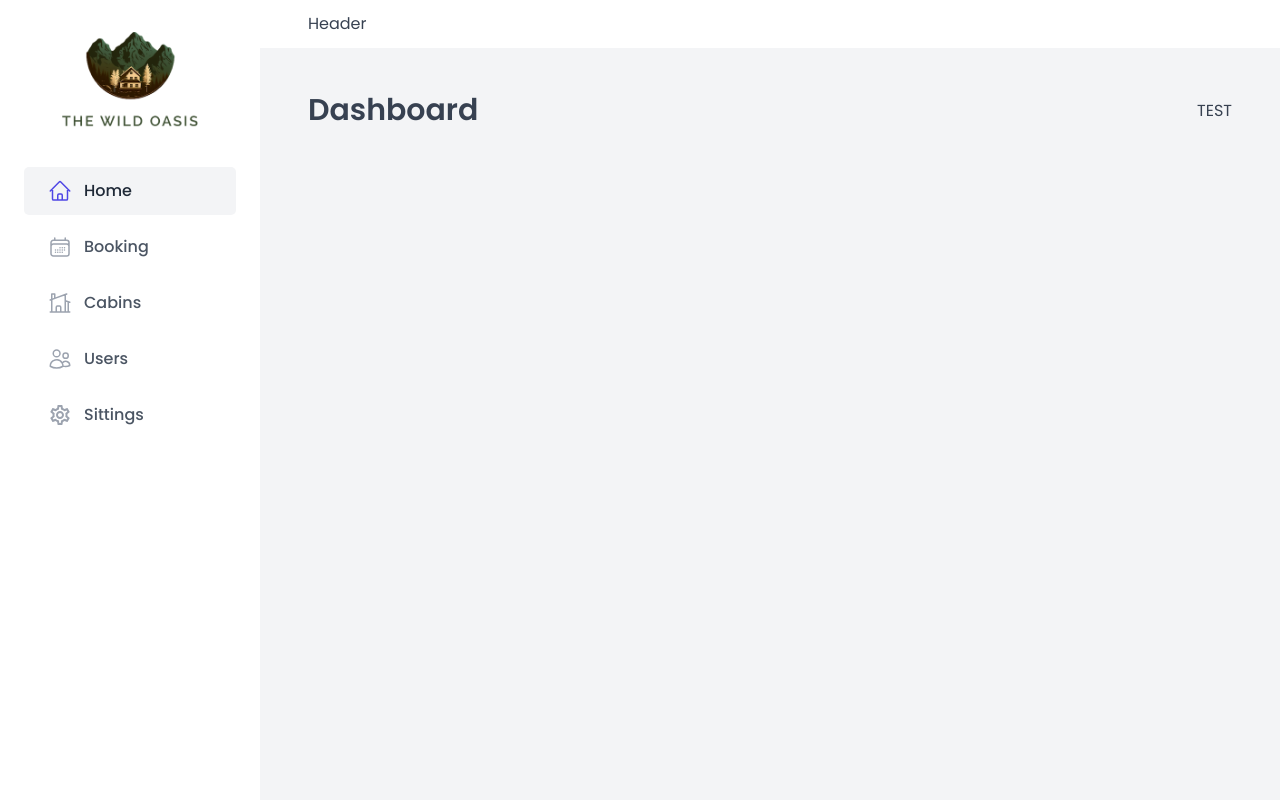
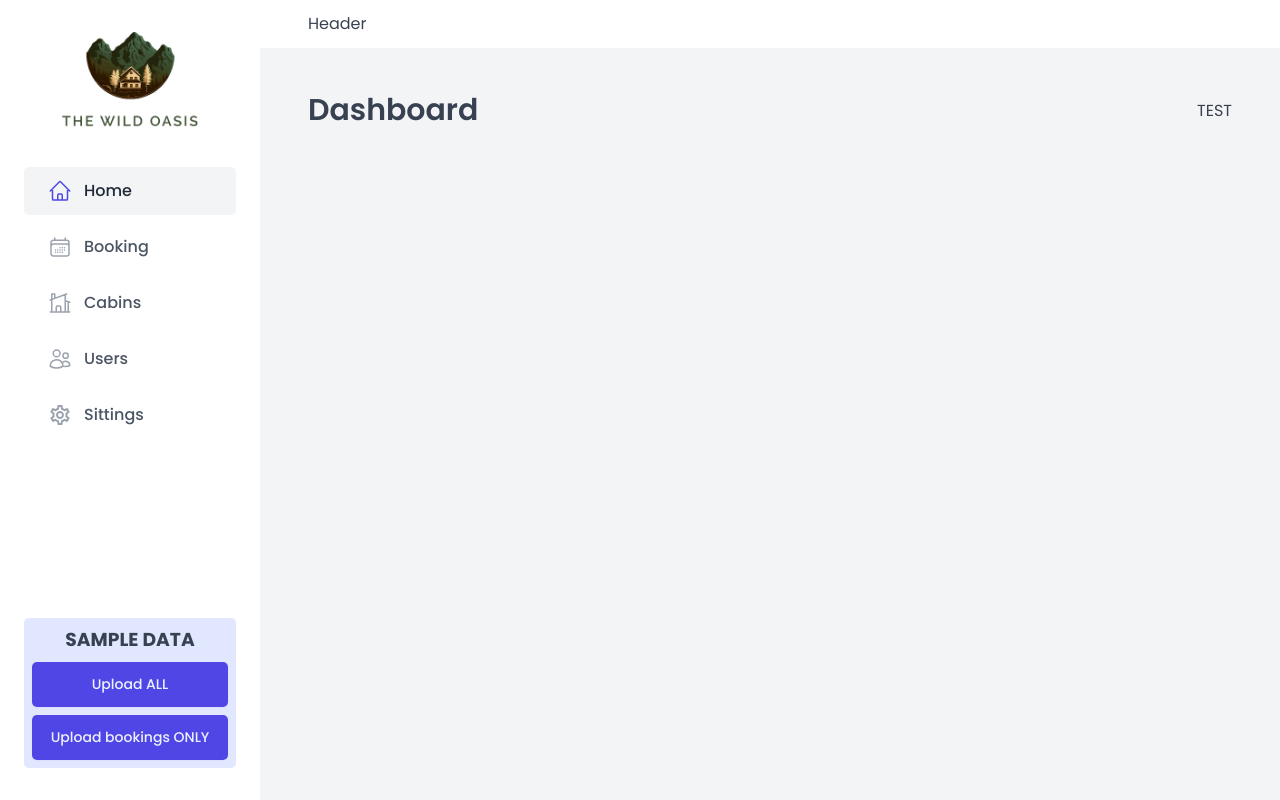
Before and after one commit to Itsmridulop/WildOasis, a React (Vite) app: page /dashboard in a window 1280 px wide. Built offline with nearby package versions, Linux system fonts and the light colour scheme; a web font is replaced by a local one.

Commit message:
Apply server side filtering and sorting on booking table

```diff
--- a/src/data/data-bookings.js
+++ b/src/data/data-bookings.js
@@ -10,284 +10,284 @@ export const bookings = [
   // CABIN 001
   {
     created_at: fromToday(-20, true),
-    startDate: fromToday(0),
-    endDate: fromToday(7),
-    cabinId: 1,
-    guestId: 2,
-    hasBreakfast: true,
+    start_date: fromToday(0),
+    end_date: fromToday(7),
+    cabin_id: 1,
+    guests_id: 2,
+    has_breakfast: true,
     observations:
       'I have a gluten allergy and would like to request a gluten-free breakfast.',
-    isPaid: false,
-    numGuests: 1,
+    is_paid: false,
+    number_guests: 1,
   },
   {
     created_at: fromToday(-33, true),
-    startDate: fromToday(-23),
-    endDate: fromToday(-13),
-    cabinId: 1,
-    guestId: 3,
-    hasBreakfast: true,
+    start_date: fromToday(-23),
+    end_date: fromToday(-13),
+    cabin_id: 1,
+    guests_id: 3,
+    has_breakfast: true,
     observations: '',
-    isPaid: true,
-    numGuests: 2,
+    is_paid: true,
+    number_guests: 2,
   },
   {
     created_at: fromToday(-27, true),
-    startDate: fromToday(12),
-    endDate: fromToday(18),
-    cabinId: 1,
-    guestId: 4,
-    hasBreakfast: false,
+    start_date: fromToday(12),
+    end_date: fromToday(18),
+    cabin_id: 1,
+    guests_id: 4,
+    has_breakfast: false,
     observations: '',
-    isPaid: false,
-    numGuests: 2,
+    is_paid: false,
+    number_guests: 2,
   },
 
   // CABIN 002
   {
     created_at: fromToday(-45, true),
-    startDate: fromToday(-45),
-    endDate: fromToday(-29),
-    cabinId: 2,
-    guestId: 5,
-    hasBreakfast: false,
+    start_date: fromToday(-45),
+    end_date: fromToday(-29),
+    cabin_id: 2,
+    guests_id: 5,
+    has_breakfast: false,
     observations: '',
-    isPaid: true,
-    numGuests: 2,
+    is_paid: true,
+    number_guests: 2,
   },
   {
     created_at: fromToday(-2, true),
-    startDate: fromToday(15),
-    endDate: fromToday(18),
-    cabinId: 2,
-    guestId: 6,
-    hasBreakfast: true,
+    start_date: fromToday(15),
+    end_date: fromToday(18),
+    cabin_id: 2,
+    guests_id: 6,
+    has_breakfast: true,
     observations: '',
-    isPaid: true,
-    numGuests: 2,
+    is_paid: true,
+    number_guests: 2,
   },
   {
     created_at: fromToday(-5, true),
-    startDate: fromToday(33),
-    endDate: fromToday(48),
-    cabinId: 2,
-    guestId: 7,
-    hasBreakfast: true,
+    start_date: fromToday(33),
+    end_date: fromToday(48),
+    cabin_id: 2,
+    guests_id: 7,
+    has_breakfast: true,
     observations: '',
-    isPaid: false,
-    numGuests: 2,
+    is_paid: false,
+    number_guests: 2,
   },
 
   // CABIN 003
   {
     created_at: fromToday(-65, true),
-    startDate: fromToday(-25),
-    endDate: fromToday(-20),
-    cabinId: 3,
-    guestId: 8,
-    hasBreakfast: true,
+    start_date: fromToday(-25),
+    end_date: fromToday(-20),
+    cabin_id: 3,
+    guests_id: 8,
+    has_breakfast: true,
     observations: '',
-    isPaid: true,
-    numGuests: 4,
+    is_paid: true,
+    number_guests: 4,
   },
   {
     created_at: fromToday(-2, true),
-    startDate: fromToday(-2),
-    endDate: fromToday(0),
-    cabinId: 3,
-    guestId: 9,
-    hasBreakfast: false,
+    start_date: fromToday(-2),
+    end_date: fromToday(0),
+    cabin_id: 3,
+    guests_id: 9,
+    has_breakfast: false,
     observations: 'We will be bringing our small dog with us',
-    isPaid: true,
-    numGuests: 3,
+    is_paid: true,
+    number_guests: 3,
   },
   {
     created_at: fromToday(-14, true),
-    startDate: fromToday(-14),
-    endDate: fromToday(-11),
-    cabinId: 3,
-    guestId: 10,
-    hasBreakfast: true,
+    start_date: fromToday(-14),
+    end_date: fromToday(-11),
+    cabin_id: 3,
+    guests_id: 10,
+    has_breakfast: true,
     observations: '',
-    isPaid: true,
-    numGuests: 4,
+    is_paid: true,
+    number_guests: 4,
   },
 
   // CABIN 004
   {
     created_at: fromToday(-30, true),
-    startDate: fromToday(-4),
-    endDate: fromToday(8),
-    cabinId: 4,
-    guestId: 11,
-    hasBreakfast: true,
+    start_date: fromToday(-4),
+    end_date: fromToday(8),
+    cabin_id: 4,
+    guests_id: 11,
+    has_breakfast: true,
     observations: '',
-    isPaid: true,
-    numGuests: 4,
+    is_paid: true,
+    number_guests: 4,
   },
   {
     created_at: fromToday(-1, true),
-    startDate: fromToday(12),
-    endDate: fromToday(17),
-    cabinId: 4,
-    guestId: 12,
-    hasBreakfast: true,
+    start_date: fromToday(12),
+    end_date: fromToday(17),
+    cabin_id: 4,
+    guests_id: 12,
+    has_breakfast: true,
     observations: '',
-    isPaid: false,
-    numGuests: 4,
+    is_paid: false,
+    number_guests: 4,
   },
   {
     created_at: fromToday(-3, true),
-    startDate: fromToday(18),
-    endDate: fromToday(19),
-    cabinId: 4,
-    guestId: 13,
-    hasBreakfast: false,
+    start_date: fromToday(18),
+    end_date: fromToday(19),
+    cabin_id: 4,
+    guests_id: 13,
+    has_breakfast: false,
     observations: '',
-    isPaid: true,
-    numGuests: 1,
+    is_paid: true,
+    number_guests: 1,
   },
 
   // CABIN 005
   {
     created_at: fromToday(0, true),
-    startDate: fromToday(14),
-    endDate: fromToday(21),
-    cabinId: 5,
-    guestId: 14,
-    hasBreakfast: true,
+    start_date: fromToday(14),
+    end_date: fromToday(21),
+    cabin_id: 5,
+    guests_id: 14,
+    has_breakfast: true,
     observations: '',
-    isPaid: false,
-    numGuests: 5,
+    is_paid: false,
+    number_guests: 5,
   },
   {
     created_at: fromToday(-6, true),
-    startDate: fromToday(-6),
-    endDate: fromToday(-4),
-    cabinId: 5,
-    guestId: 15,
-    hasBreakfast: true,
+    start_date: fromToday(-6),
+    end_date: fromToday(-4),
+    cabin_id: 5,
+    guests_id: 15,
+    has_breakfast: true,
     observations: '',
-    isPaid: true,
-    numGuests: 4,
+    is_paid: true,
+    number_guests: 4,
   },
   {
     created_at: fromToday(-4, true),
-    startDate: fromToday(-4),
-    endDate: fromToday(-1),
-    cabinId: 5,
-    guestId: 16,
-    hasBreakfast: false,
+    start_date: fromToday(-4),
+    end_date: fromToday(-1),
+    cabin_id: 5,
+    guests_id: 16,
+    has_breakfast: false,
     observations: '',
-    isPaid: true,
-    numGuests: 6,
+    is_paid: true,
+    number_guests: 6,
   },
 
   // CABIN 006
   {
     created_at: fromToday(-3, true),
-    startDate: fromToday(0),
-    endDate: fromToday(11),
-    cabinId: 6,
-    guestId: 17,
-    hasBreakfast: false,
+    start_date: fromToday(0),
+    end_date: fromToday(11),
+    cabin_id: 6,
+    guests_id: 17,
+    has_breakfast: false,
     observations:
       "We will be checking in late, around midnight. Hope that's okay :)",
-    isPaid: true,
-    numGuests: 6,
+    is_paid: true,
+    number_guests: 6,
   },
   {
     created_at: fromToday(-16, true),
-    startDate: fromToday(-16),
-    endDate: fromToday(-9),
-    cabinId: 6,
-    guestId: 18,
-    hasBreakfast: true,
+    start_date: fromToday(-16),
+    end_date: fromToday(-9),
+    cabin_id: 6,
+    guests_id: 18,
+    has_breakfast: true,
     observations: 'I will need a rollaway bed for one of the guests',
-    isPaid: true,
-    numGuests: 4,
+    is_paid: true,
+    number_guests: 4,
   },
   {
     created_at: fromToday(-18, true),
-    startDate: fromToday(-4),
-    endDate: fromToday(-1),
-    cabinId: 6,
-    guestId: 19,
-    hasBreakfast: true,
+    start_date: fromToday(-4),
+    end_date: fromToday(-1),
+    cabin_id: 6,
+    guests_id: 19,
+    has_breakfast: true,
     observations: '',
-    isPaid: true,
-    numGuests: 6,
+    is_paid: true,
+    number_guests: 6,
   },
 
   // CABIN 007
   {
     created_at: fromToday(-2, true),
-    startDate: fromToday(17),
-    endDate: fromToday(23),
-    cabinId: 7,
-    guestId: 20,
-    hasBreakfast: false,
+    start_date: fromToday(17),
+    end_date: fromToday(23),
+    cabin_id: 7,
+    guests_id: 20,
+    has_breakfast: false,
     observations: '',
-    isPaid: false,
-    numGuests: 8,
+    is_paid: false,
+    number_guests: 8,
   },
   {
     created_at: fromToday(-7, true),
-    startDate: fromToday(40),
-    endDate: fromToday(50),
-    cabinId: 7,
-    guestId: 21,
-    hasBreakfast: true,
+    start_date: fromToday(40),
+    end_date: fromToday(50),
+    cabin_id: 7,
+    guests_id: 21,
+    has_breakfast: true,
     observations: '',
-    isPaid: true,
-    numGuests: 7,
+    is_paid: true,
+    number_guests: 7,
   },
   {
     created_at: fromToday(-55, true),
-    startDate: fromToday(32),
-    endDate: fromToday(37),
-    cabinId: 7,
-    guestId: 22,
-    hasBreakfast: true,
+    start_date: fromToday(32),
+    end_date: fromToday(37),
+    cabin_id: 7,
+    guests_id: 22,
+    has_breakfast: true,
     observations: '',
-    isPaid: true,
-    numGuests: 6,
+    is_paid: true,
+    number_guests: 6,
   },
 
   // CABIN 008
   {
     created_at: fromToday(-8, true),
-    startDate: fromToday(-5),
-    endDate: fromToday(0),
-    cabinId: 8,
-    guestId: 1,
-    hasBreakfast: true,
+    start_date: fromToday(-5),
+    end_date: fromToday(0),
+    cabin_id: 8,
+    guests_id: 1,
+    has_breakfast: true,
     observations:
       'My wife has a gluten allergy so I would like to request a gluten-free breakfast if possible',
-    isPaid: true,
-    numGuests: 9,
+    is_paid: true,
+    number_guests: 9,
   },
   {
     created_at: fromToday(0, true),
-    startDate: fromToday(0),
-    endDate: fromToday(5),
-    cabinId: 8,
-    guestId: 23,
-    hasBreakfast: true,
+    start_date: fromToday(0),
+    end_date: fromToday(5),
+    cabin_id: 8,
+    guests_id: 23,
+    has_breakfast: true,
     observations:
       'I am celebrating my anniversary, can you arrange for any special amenities or decorations?',
-    isPaid: true,
-    numGuests: 10,
+    is_paid: true,
+    number_guests: 10,
   },
   {
     created_at: fromToday(-10, true),
-    startDate: fromToday(10),
-    endDate: fromToday(13),
-    cabinId: 8,
-    guestId: 24,
-    hasBreakfast: false,
+    start_date: fromToday(10),
+    end_date: fromToday(13),
+    cabin_id: 8,
+    guests_id: 24,
+    has_breakfast: false,
     observations: '',
-    isPaid: true,
-    numGuests: 7,
+    is_paid: true,
+    number_guests: 7,
   },
 ];
--- a/src/features/bookings/BookingTable.jsx
+++ b/src/features/bookings/BookingTable.jsx
@@ -4,11 +4,39 @@ import BookingRow from "./BookingRow";
 import Table from "../../ui/Table";
 import Menus from "../../ui/Menus";
 import Spinner from '../../ui/Spinner';
+import { useNavigate, useSearchParams } from 'react-router-dom';
+import { useEffect } from 'react';
 
 function BookingTable() {
+  const [searchParams] = useSearchParams({ filter: 'all', sortBy: 'start_data-desc' })
   const { bookings, isLoading } = useBookings()
-console.log(bookings)
-  if(isLoading) return <Spinner/>
+  const navigate = useNavigate()
+
+  useEffect(() => {
+    navigate(`/bookings?filter=${searchParams.get('filter')}&sortBy=${searchParams.get('sortBy')}`)
+  }, [])
+
+  if (isLoading) return <Spinner />
+
+  // const processedBooking = bookings.map(booking => {
+  //   return {
+  //     ...booking,
+  //     start_date: booking.start_date.split('T')[0].split('-').join('')
+  //   }
+  // })
+
+
+  // const sortBy = searchParams.get('sortBy')
+  // const [field, value] = sortBy.split('-')
+  // const modifier = value === 'desc' ? -1 : 1
+  // const filterBy = searchParams.get('filter')
+  // let filteredBooking = bookings
+
+  // if (filterBy === 'checked-out') filteredBooking = processedBooking.filter(booking => booking.status === 'checked-out')
+  // if (filterBy === 'checked-in') filteredBooking = processedBooking.filter(booking => booking.status === 'checked-in')
+  // if (filterBy === 'unconfirmed') filteredBooking = processedBooking.filter(booking => booking.status === 'unconfirmed')
+
+  // filteredBooking = filteredBooking.sort((a,b) => (a[field] - b[field]) * modifier)
 
   return (
     <Menus>
@@ -21,10 +49,9 @@ console.log(bookings)
           <div>Amount</div>
           <div></div>
         </Table.Header>
-
         <Table.Body data={bookings} render={(booking) => (
-            <BookingRow key={booking.id} booking={booking} />
-          )}
+          <BookingRow key={booking.id} booking={booking} />
+        )}
         />
       </Table>
     </Menus>
--- a/src/features/bookings/useBookings.js
+++ b/src/features/bookings/useBookings.js
@@ -1,10 +1,15 @@
 import { useQuery } from "@tanstack/react-query"
 import { getBookings } from "../../services/apiBookings"
+import { useSearchParams } from "react-router-dom"
 
 export const useBookings = () => {
+    const [searchParams] = useSearchParams()
+    const filter = searchParams.get('filter') !== 'all' ? { value: searchParams.get('filter'), field: 'status' } : null
+    const [field, value] = searchParams.get('sortBy').split('-')
+    const sortBy = { field, value }
     const { data: bookings, isLoading } = useQuery({
-        queryKey: ["bookings"],
-        queryFn: getBookings
+        queryKey: ['bookings', filter, sortBy],
+        queryFn: () => getBookings(filter, sortBy)
     })
     return { bookings, isLoading }
 }
--- a/src/ui/Sidebar.jsx
+++ b/src/ui/Sidebar.jsx
@@ -1,4 +1,5 @@
 import styled from "styled-components"
+import Uploader from '../data/Uploader'
 import Logo from './Logo'
 import MainNav from './MainNav'
 
@@ -17,6 +18,7 @@ function Sidebar() {
     <StyledSidebar>
       <Logo />
       <MainNav />
+      <Uploader/>
     </StyledSidebar>
   )
 }
```
Also changed, not shown: src/data/Uploader.jsx (+28 -37 lines), src/data/data-cabins.js (+16 -16 lines), src/data/data-guests.js (+60 -90 lines), src/features/bookings/BookingTableOperations.jsx (+5 -8 lines), src/features/cabins/CabinTableOperation.jsx (+5 -5 lines), src/pages/Bookings.jsx (+11 -5 lines), src/services/apiBookings.js (+7 -2 lines), src/ui/Filter.jsx (+6 -9 lines).
